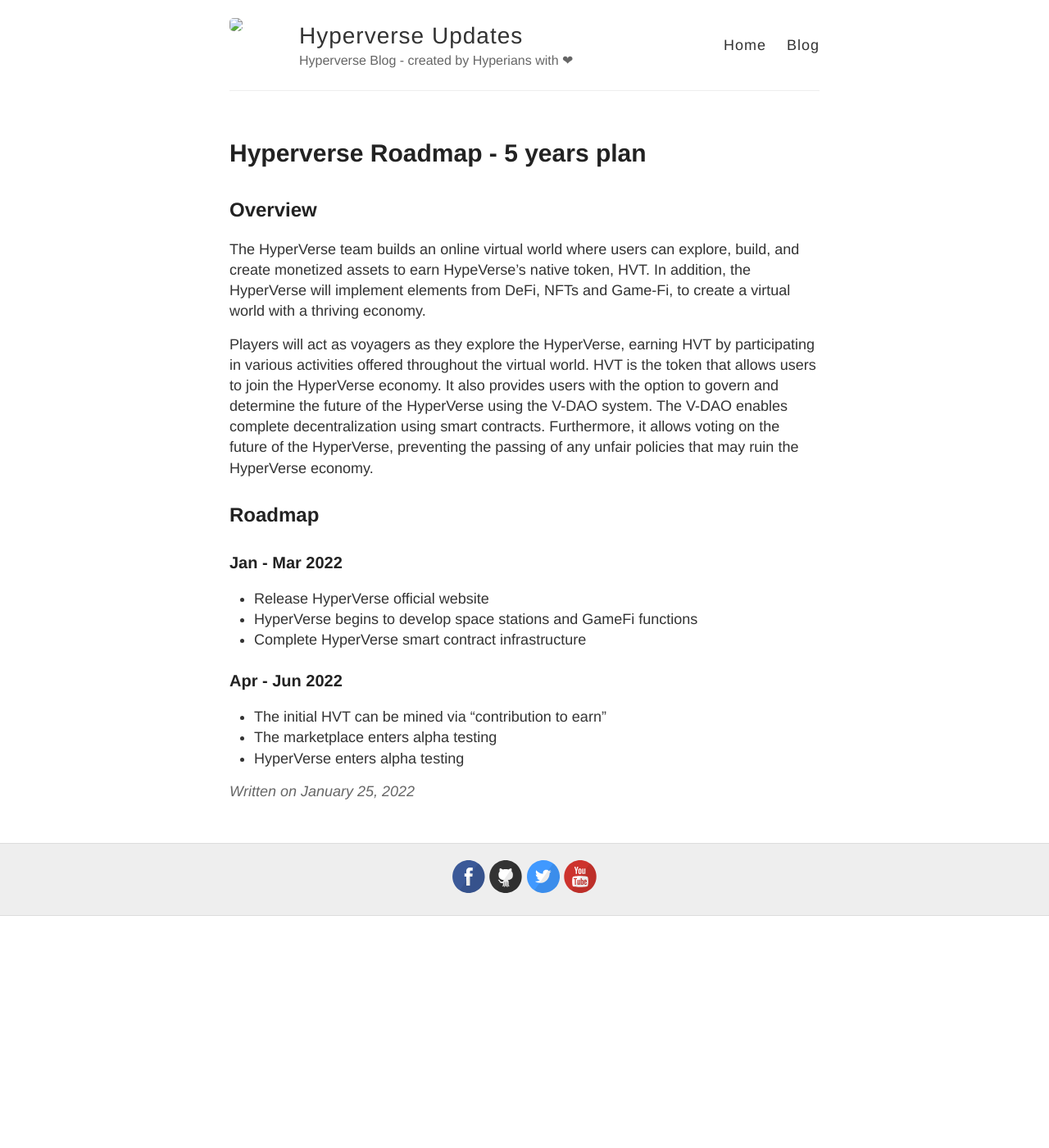
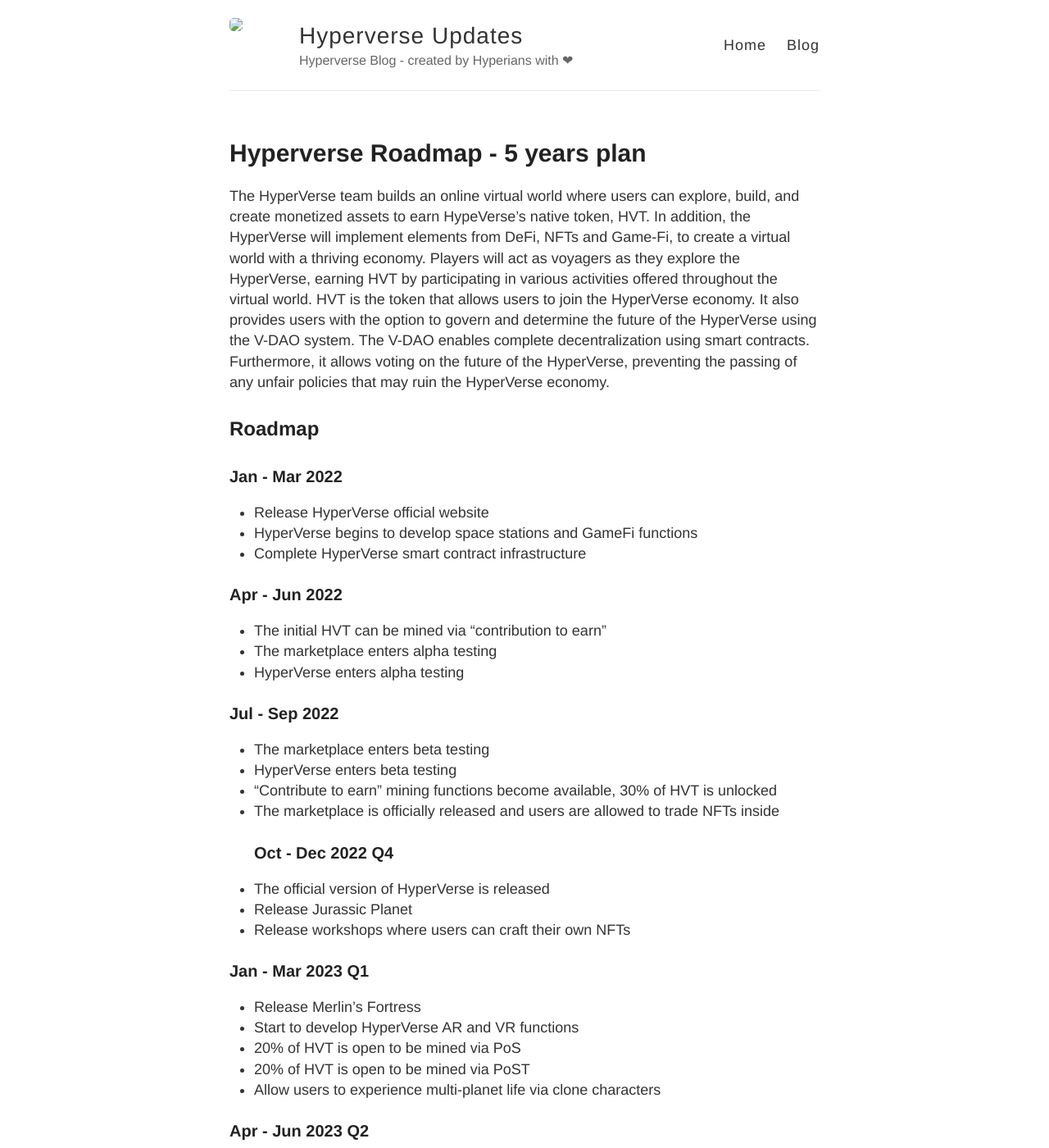
Before and after one commit to hypercommunity/blog, a Jekyll site: the page built from _posts/2022-01-25-hyperverse-roadmap.md, in a window 1280 px wide and 1400 px high. Shown: the whole window at 82% size. Built offline with Jekyll 4.4.1, drawn with Linux system fonts in a browser that asks for light colours; some of the changed text lies outside the part shown.

Commit message:
roadmap updated

```diff
--- a/_posts/2022-01-25-hyperverse-roadmap.md
+++ b/_posts/2022-01-25-hyperverse-roadmap.md
@@ -3,11 +3,7 @@ layout: post
 title:  "Hyperverse Roadmap - 5 years plan"
 ---
 
-## Overview
-
-The HyperVerse team builds an online virtual world where users can explore, build, and create monetized assets to earn HypeVerse's native token, HVT. In addition, the HyperVerse will implement elements from DeFi, NFTs and Game-Fi, to create a virtual world with a thriving economy.
-
-Players will act as voyagers as they explore the HyperVerse, earning HVT by participating in various activities offered throughout the virtual world. HVT is the token that allows users to join the HyperVerse economy. It also provides users with the option to govern and determine the future of the HyperVerse using the V-DAO system. The V-DAO enables complete decentralization using smart contracts. Furthermore, it allows voting on the future of the HyperVerse, preventing the passing of any unfair policies that may ruin the HyperVerse economy.
+The HyperVerse team builds an online virtual world where users can explore, build, and create monetized assets to earn HypeVerse's native token, HVT. In addition, the HyperVerse will implement elements from DeFi, NFTs and Game-Fi, to create a virtual world with a thriving economy. Players will act as voyagers as they explore the HyperVerse, earning HVT by participating in various activities offered throughout the virtual world. HVT is the token that allows users to join the HyperVerse economy. It also provides users with the option to govern and determine the future of the HyperVerse using the V-DAO system. The V-DAO enables complete decentralization using smart contracts. Furthermore, it allows voting on the future of the HyperVerse, preventing the passing of any unfair policies that may ruin the HyperVerse economy.
 
 ## Roadmap
 
@@ -22,3 +18,69 @@ Players will act as voyagers as they explore the HyperVerse, earning HVT by part
 + The initial HVT can be mined via "contribution to earn"
 + The marketplace enters alpha testing
 + HyperVerse enters alpha testing
+
+### Jul - Sep 2022
+
++ The marketplace enters beta testing
++ HyperVerse enters beta testing
++ "Contribute to earn" mining functions become available, 30%
+of HVT is unlocked
++ The marketplace is officially released and users are allowed
+to trade NFTs inside
+### Oct - Dec 2022 Q4
+
++ The official version of HyperVerse is released
++ Release Jurassic Planet
++ Release workshops where users can craft their own NFTs
+
+### Jan - Mar 2023 Q1
+
++ Release Merlin's Fortress
++ Start to develop HyperVerse AR and VR functions
++ 20% of HVT is open to be mined via PoS
++ 20% of HVT is open to be mined via PoST
++ Allow users to experience multi-planet life via clone characters
+
+### Apr - Jun 2023 Q2
+
++ Release Warzone
++ New function: customizing companion characters
++ Begin to build V-DAO community smart contract structure
+
+### Jul - Sep 2023 Q3
+
++ Release Asgard
++ V-DAO community governance system enters alpha testing
++ 20% of HVT is open to be mined via PoB
++ 10% of HVT is open to be mined via liquidity mining
+### Oct - Dec 2023 Q4
+
++ Release Wonderland
++ AR and VR functions enter alpha testing
++ V-DAO community governance system goes live
+
+### Jan - Mar 2024 Q1
+
++ Release Tomb of Stars
++ Release V-DAO community governance system
+
+### Apr - Jun 2024 Q2
+
++ AR and VR functions enter beta testing
++ Space Expedition function enters alpha testing
++ The function of founding companies goes live
+
+### Jul - Sep 2024 Q3
+
++ New areas with numerous unknown planets in the HyperVerse are opened
++ Users are able to form space expeditions and explore the newly opened areas
+### Oct - Dec 2024 Q4
+
++ Uses are allowed to decide the future of the HyperVerse via V-DAO community
+
+### The first half of 2025
+
++ HyperVerse officially release AR and VR experience
+
+### The second half of 2025
++ Corporate with business partners to convert customized NFTs into the real world
```
